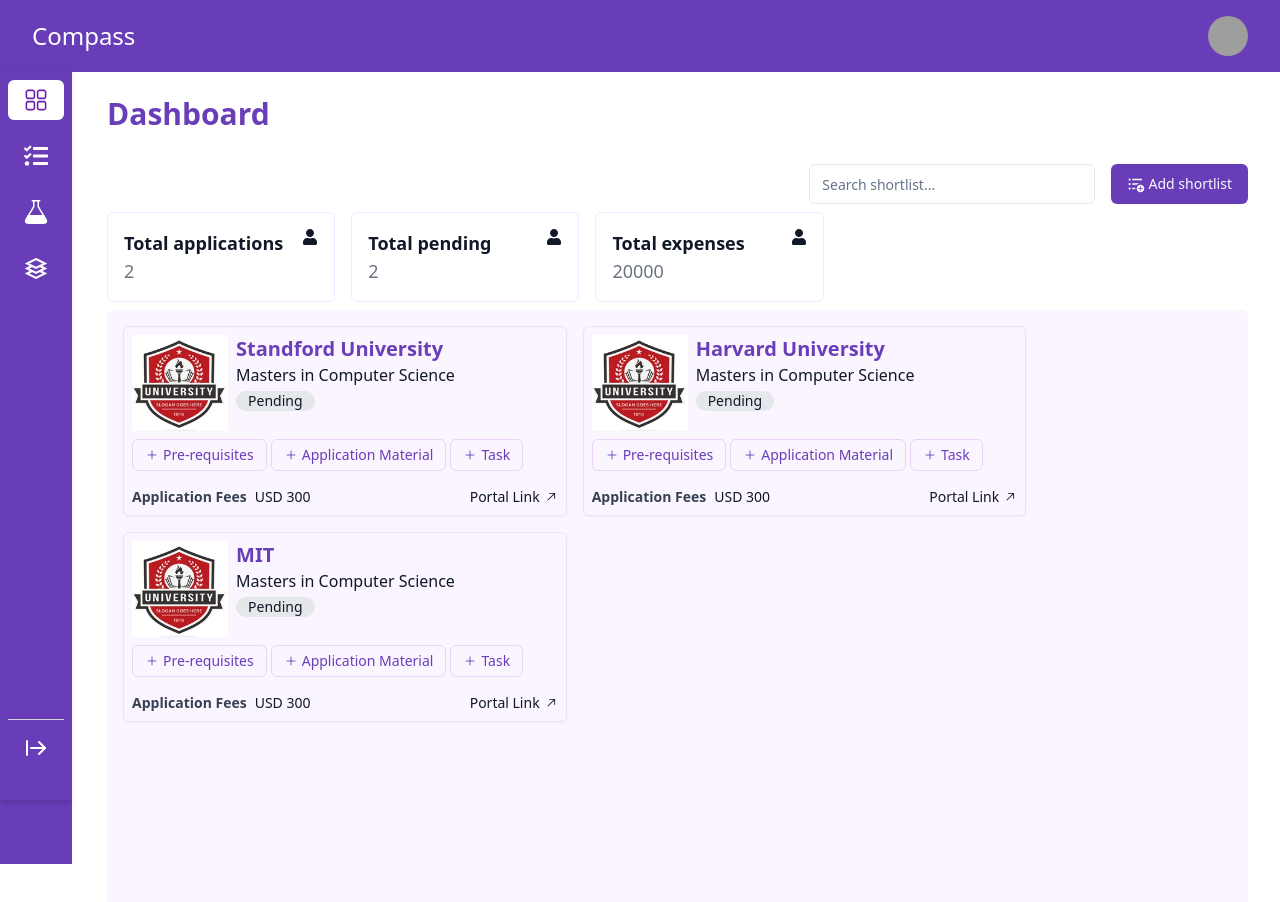
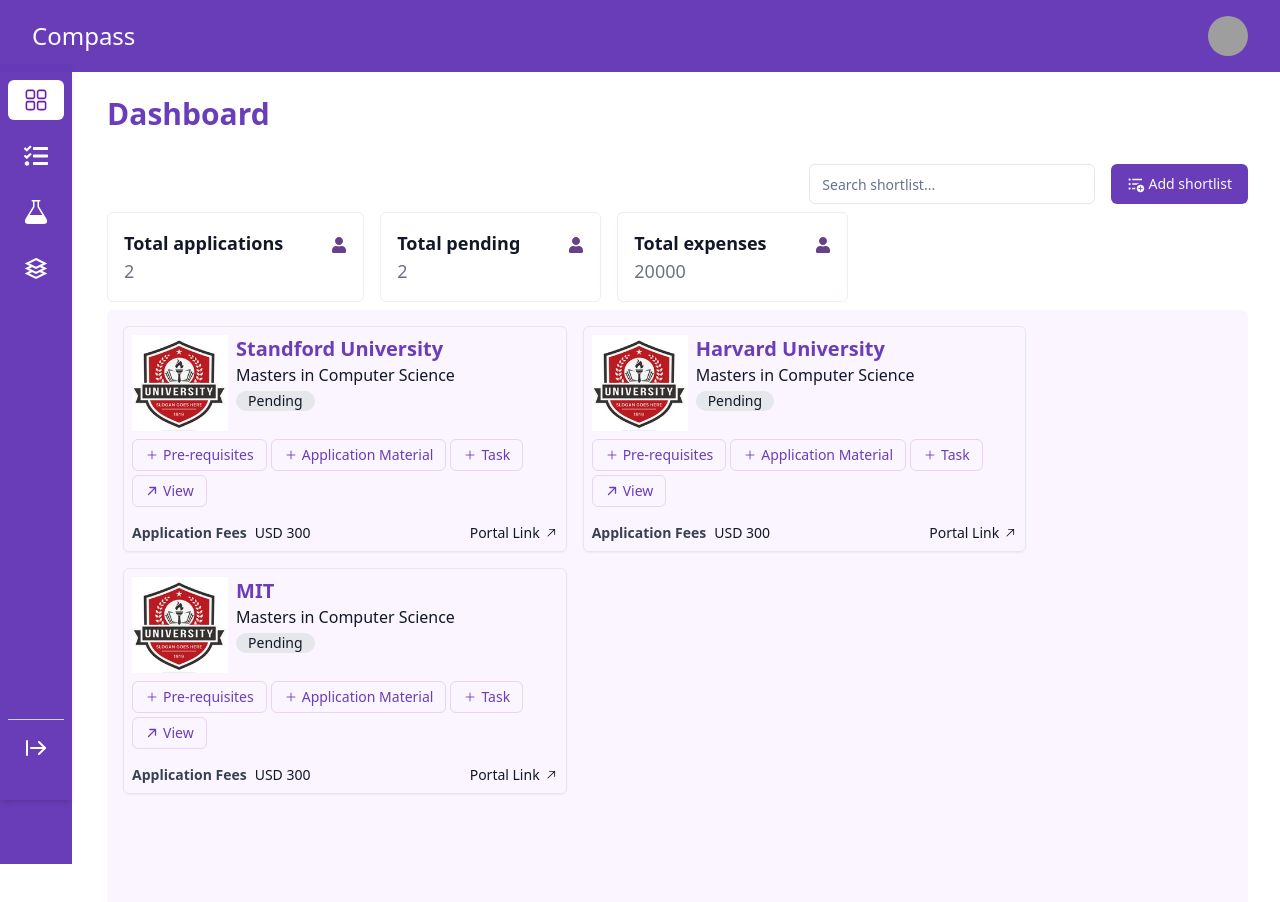
Before and after one commit to takeleapnow/compass-frontend, a React (Vite) app: page /applications in a window 1280 px wide. Shown: the top 902 px of the page. Built offline with nearby package versions, Linux system fonts and the light colour scheme; grey boxes are pictures that could not be loaded.

Commit message:
design changes

```diff
--- a/src/components/pages/myApplications/MyApplications.tsx
+++ b/src/components/pages/myApplications/MyApplications.tsx
@@ -10,6 +10,7 @@
 import { IoAdd } from "react-icons/io5";
 import { GoArrowUpRight } from "react-icons/go";
 import AddTask from "./subComponents/AddTask";
+import { PiArrowUpRightBold } from "react-icons/pi";
 import AddApplicationMaterial from "./subComponents/AddApplicationMaterial";
 interface ApplicationShortlists {
   uniName: string;
@@ -18,7 +19,7 @@
   currency: string;
   status: string;
   id: number;
-};
+}
 
 const MyApplications = () => {
   const [shortlists, setShortlists] = useState<ApplicationShortlists[]>([]);
@@ -82,7 +83,7 @@
             <div className="flex flex-wrap gap-4">
               {shortlists.map((shortlist, index) => (
                 <div
-                  className="w-2/5 border rounded-md p-2 shadow-sm "
+                  className="w-2/5 2xl:w-1/4  border rounded-md p-2 shadow-sm "
                   key={index}
                 >
                   <div className="flex flex-col gap-2">
@@ -108,8 +109,13 @@
                           <IoAdd /> Pre-requisites
                         </Button>
                       </Link>
-                     <AddApplicationMaterial/>
-                      <AddTask/>
+                      <AddApplicationMaterial />
+                      <AddTask />
+                      <Link to={""}>
+                        <Button variant={"sleekTransparent"} size={"sleek"}>
+                          <PiArrowUpRightBold /> View
+                        </Button>
+                      </Link>
                     </div>
                   </div>
 
--- a/src/components/pages/myApplications/subComponents/DashboardCard.tsx
+++ b/src/components/pages/myApplications/subComponents/DashboardCard.tsx
@@ -7,12 +7,12 @@
 const DashboardCard = ({ data }: DashboardCardProps) => {
   return (
 
-      <div className="flex w-1/5 2xl:w-1/6 border border-purple-100 justify-between items-start bg-white rounded-md p-4">
+      <div className="flex gap-12 2xl:w-1/6 border border-purple-100 justify-between items-start bg-white rounded-md p-4">
         <div>
           <p className="text-lg font-semibold">{data.title}</p>
           <p className="text-gray-500 font-medium text-lg">{data.value}</p>
         </div>
-        <div>
+        <div className="mt-2 text-darkAccent ">
           <FaUser/>
         </div>
       </div>
```
